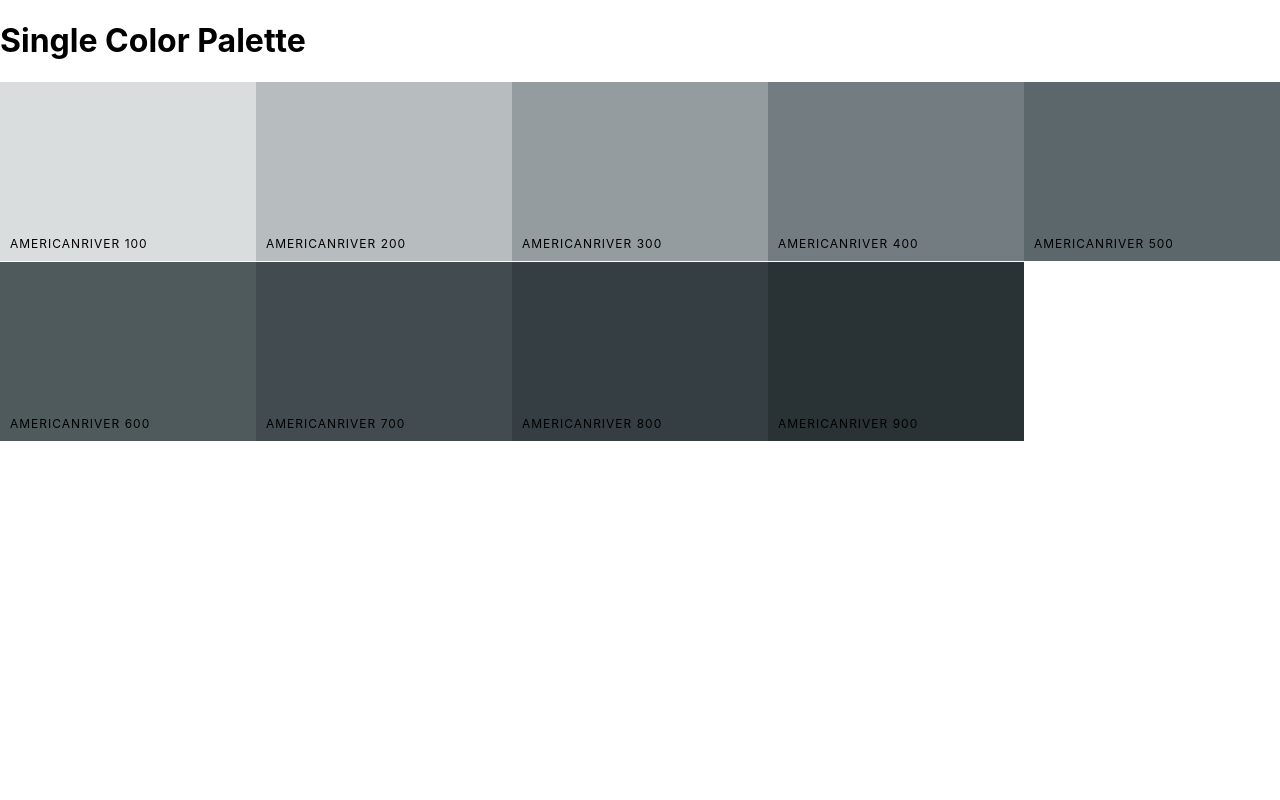
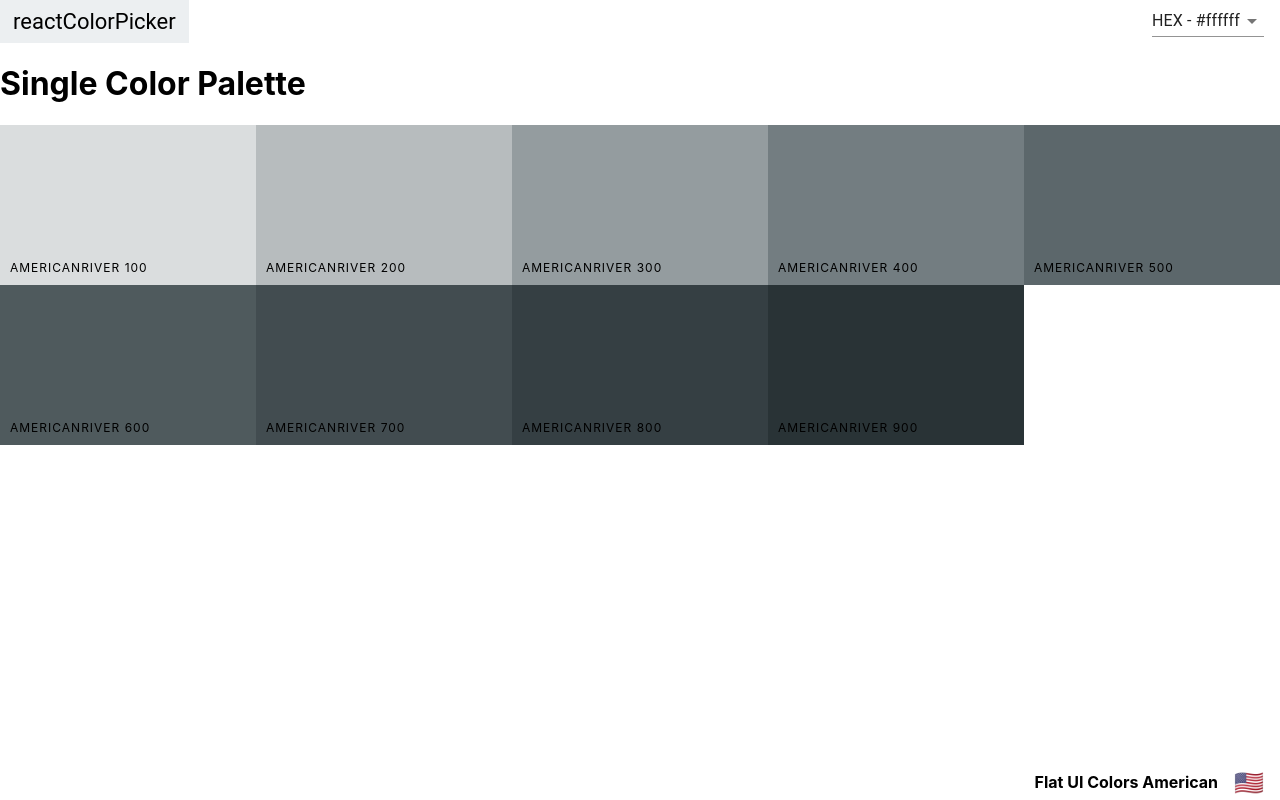
Before and after one commit to rohitbhati-rb/color-picker, a React (Create React App) app: page /palette/flat-ui-colors-american/americanriver in a window 1280 px wide. Built offline with nearby package versions, Linux system fonts and the light colour scheme.

Commit message:
Navbar and Footer added to SingeColorPalette

```diff
--- a/src/Navbar.js
+++ b/src/Navbar.js
@@ -24,14 +24,14 @@ export class Navbar extends Component {
     this.setState({ open: false });
   }
   render() {
-    const { level, changeLevel } = this.props;
+    const { level, changeLevel, showingAllColors } = this.props;
     const { format, open } = this.state;
     return (
       <header className="Navbar">
         <div className="logo">
           <Link to='/'>reactColorPicker</Link>
         </div>
-        <div className="slider-container">
+        {showingAllColors && <div className="slider-container">
           <span>Level: {level}</span>
           <div className="slider">
             <Slider
@@ -42,7 +42,7 @@ export class Navbar extends Component {
               onAfterChange={changeLevel}
             />
           </div>
-        </div>
+        </div>}
         <div className="select-container">
           <Select value={format} onChange={this.handleFormatChange}>
             <MenuItem value="hex">HEX - #ffffff</MenuItem>
--- a/src/Palette.js
+++ b/src/Palette.js
@@ -3,6 +3,7 @@ import React, { Component } from 'react';
 // Components
 import Navbar from './Navbar';
 import ColorBox from './ColorBox';
+import PaletteFooter from './PaletteFooter';
 
 // CSS
 import './css/Palette.css';
@@ -35,6 +36,7 @@ class Palette extends Component {
     return (
       <div className="Palette">
         <Navbar
+          showingAllColors
           level={level}
           changeLevel={this.changeLevel}
           handleChange={this.changeFormat}
@@ -42,10 +44,7 @@ class Palette extends Component {
         <div className="Palette-colors">
           {colorBoxes}
         </div>
-        <footer className="Palette-footer">
-          {paletteName}
-          <span className="emoji">{emoji}</span>
-        </footer>
+        <PaletteFooter paletteName={paletteName} emoji={emoji} />
       </div>
     )
   }
--- /dev/null
+++ b/src/PaletteFooter.js
@@ -0,0 +1,13 @@
+import React from 'react';
+
+function PaletteFooter(props) {
+  const { paletteName, emoji } = props;
+  return (
+    <footer className="Palette-footer">
+      {paletteName}
+      <span className="emoji">{emoji}</span>
+    </footer>
+  )
+}
+
+export default PaletteFooter;
--- a/src/SingleColorPalette.js
+++ b/src/SingleColorPalette.js
@@ -2,12 +2,15 @@ import React, { Component } from 'react';
 
 // Components
 import ColorBox from './ColorBox';
+import Navbar from './Navbar';
+import PaletteFooter from './PaletteFooter';
 
 export class SingleColorPalette extends Component {
   constructor(props) {
     super(props);
+    this.state = { format: "hex" };
     this._shades = this.gatherShades(this.props.palette, this.props.colorId);
-    console.log(this._shades);
+    this.changeFormat = this.changeFormat.bind(this);
   }
   gatherShades(palette, colorToFilterBy) {
     let shades = [];
@@ -19,14 +22,21 @@ export class SingleColorPalette extends Component {
     }
     return shades.slice(1);
   }
+  changeFormat(val) {
+    this.setState({ format: val });
+  }
   render() {
+    const { format } = this.state;
+    const { paletteName, emoji } = this.props.palette;
     const colorBoxes = this._shades.map(color => (
-      <ColorBox key={color.id} name={color.name} background={color.hex} showLink={false} />
+      <ColorBox key={color.id} name={color.name} background={color[format]} showLink={false} />
     ))
     return (
       <div className="Palette">
+        <Navbar handleChange={this.changeFormat} showingAllColors={false} />
         <h1>Single Color Palette</h1>
         <div className="Palette-colors">{colorBoxes}</div>
+        <PaletteFooter paletteName={paletteName} emoji={emoji} />
       </div>
     )
   }
```
